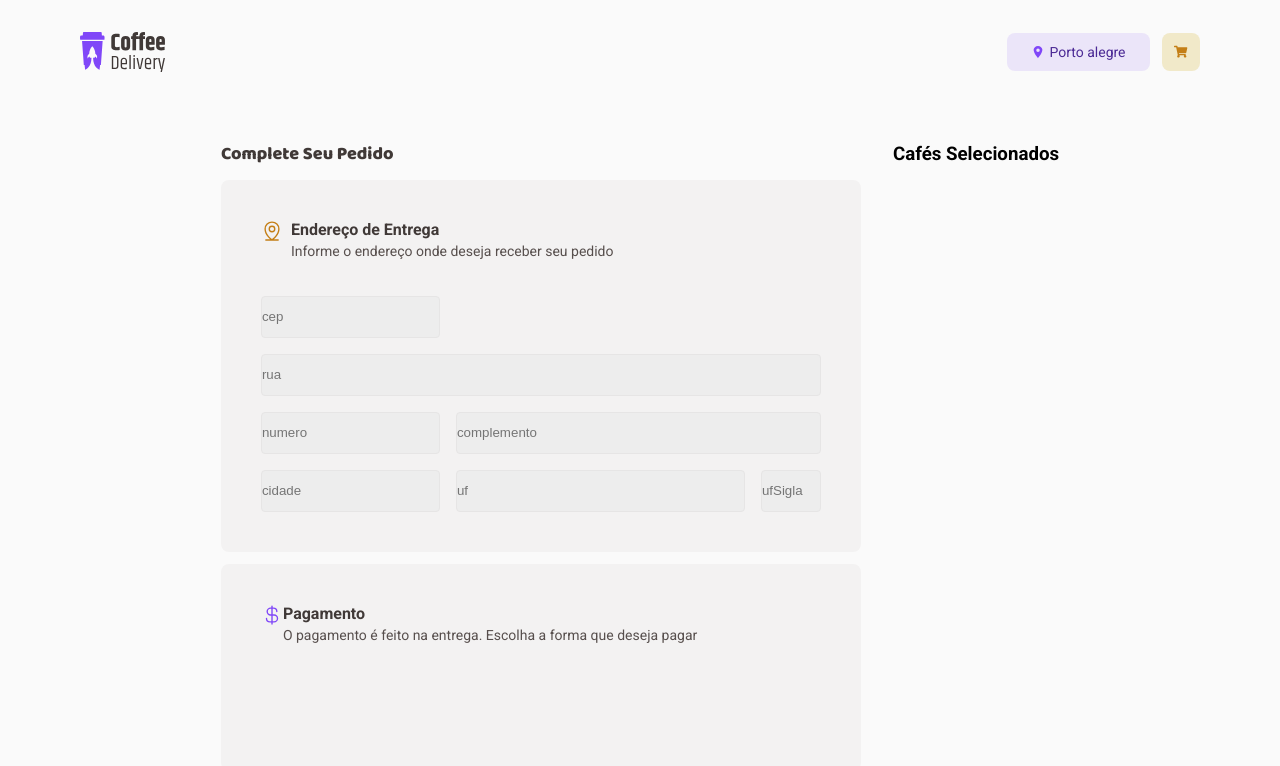
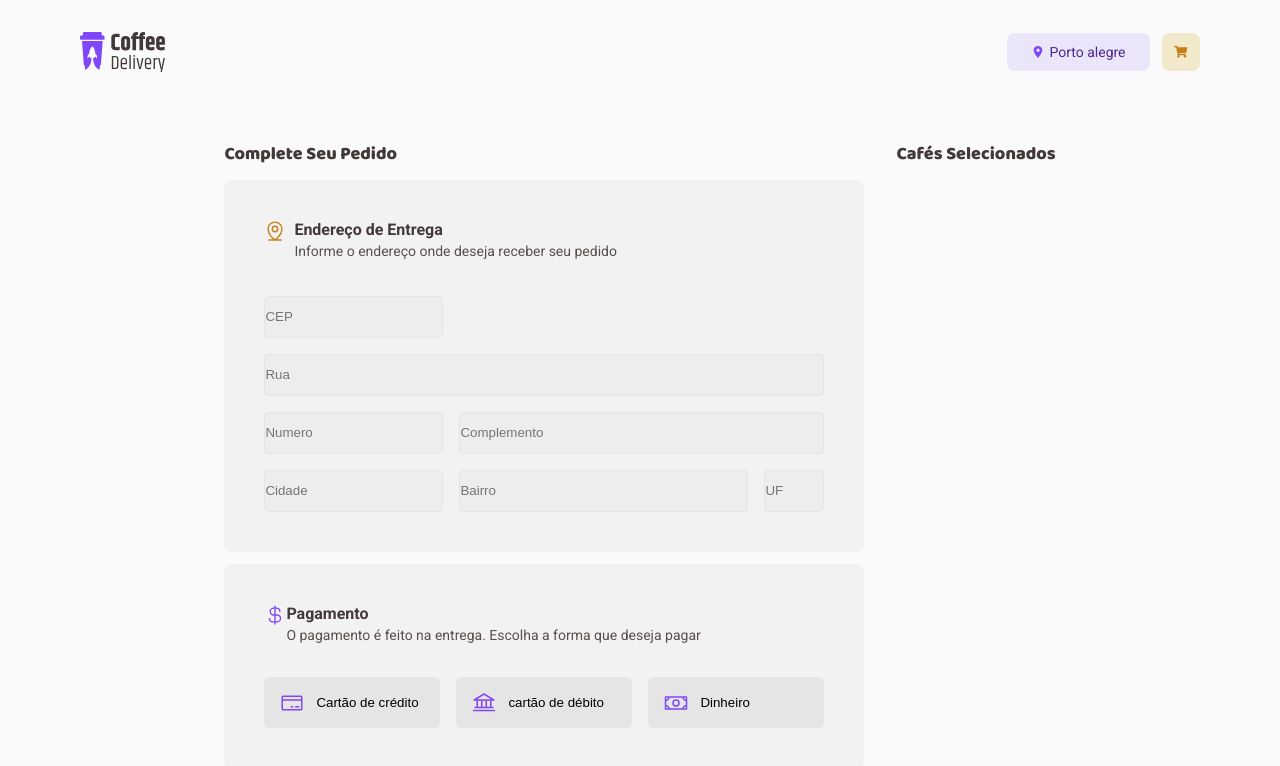
Before and after one commit to KawanHSB/desafio-02-coffe-delivery, a React (Vite) app: page /checkout in a window 1280 px wide. Shown: the top 766 px of the page. Built offline with nearby package versions, Linux system fonts and the light colour scheme.

Commit message:
payment section

```diff
--- a/src/pages/Checkout/components/CompleteSeuPedido/index.tsx
+++ b/src/pages/Checkout/components/CompleteSeuPedido/index.tsx
@@ -1,5 +1,11 @@
 import styles from './styles.module.scss'
-import { MapPinLine, CurrencyDollar } from '@phosphor-icons/react'
+import {
+  MapPinLine,
+  CurrencyDollar,
+  CreditCard,
+  Bank,
+  Money,
+} from '@phosphor-icons/react'
 export function CompleteSeuPedido() {
   return (
     <div className={styles.componentWraper}>
@@ -14,13 +20,13 @@ export function CompleteSeuPedido() {
             </span>
           </span>
           <form className={styles.formAdress}>
-            <input className={styles.cep} placeholder="cep" />
-            <input className={styles.rua} placeholder="rua" />
-            <input className={styles.numero} placeholder="numero" />
-            <input className={styles.complemento} placeholder="complemento" />
-            <input className={styles.cidade} placeholder="cidade" />
-            <input className={styles.uf} placeholder="uf" />
-            <input className={styles.ufSigla} placeholder="ufSigla" />
+            <input className={styles.cep} placeholder="CEP" />
+            <input className={styles.rua} placeholder="Rua" />
+            <input className={styles.numero} placeholder="Numero" />
+            <input className={styles.complemento} placeholder="Complemento" />
+            <input className={styles.bairro} placeholder="Bairro" />
+            <input className={styles.cidade} placeholder="Cidade" />
+            <input className={styles.uf} placeholder="UF" />
           </form>
         </span>
       </div>
@@ -36,7 +42,20 @@ export function CompleteSeuPedido() {
             </p>
           </span>
         </span>
-        <div className={styles.paymentWraper}></div>
+        <div className={styles.paymentWraper}>
+          <button>
+            <CreditCard className={styles.icon} />
+            <span>Cartão de crédito</span>
+          </button>
+          <button>
+            <Bank className={styles.icon} />
+            <span>cartão de débito</span>
+          </button>
+          <button>
+            <Money className={styles.icon} />
+            <span>Dinheiro</span>
+          </button>
+        </div>
       </div>
     </div>
   )
--- a/src/pages/Checkout/components/CompleteSeuPedido/styles.module.scss
+++ b/src/pages/Checkout/components/CompleteSeuPedido/styles.module.scss
@@ -3,24 +3,6 @@
     width: 40rem;
     height: 39.313rem;
     margin-right: 1rem;
-
-    h3 {
-        font-family: "Baloo 2", sans-serif;
-        font-weight: 900;
-        font-size: 1.125rem;
-        color: var(--subtitle);
-    }
-
-    h5 {
-        font-size: 1rem;
-        font-family: "Roboto",sans-serif;
-        color: var(--subtitle);
-     }
-
-    p {
-        font-size: 0.875rem;
-        color: var(--text);
-    }
 
         .endereco {
             display: flex;
@@ -83,7 +65,7 @@
                     grid-row-end: 4;
                 }
                 .bairro {
-                    grid-column-start: 1;
+                    grid-column-start: 2;
                     grid-column-end: 4;
                     grid-row-start: 4;
                     grid-row-end: 5;
@@ -100,7 +82,7 @@
                     grid-row-start: 4;
                     grid-row-end: 5;
                 }
-            .ufSigla {
+            .uf {
                 grid-column-start: 4;
                 grid-column-end: 5;
                 grid-row-start: 4;
@@ -143,9 +125,35 @@
 
         .paymentWraper {
             display: flex;
-            justify-content: center;
+            justify-content: space-between;
             margin-top: 2rem;
+            margin-left: 2.5rem;
+            margin-right: 2.5rem;
 
+            button {
+                display: flex;
+                align-items: center;
+                border: none;
+                background: var(--button);
+                height: 3.188rem;
+                width: 11rem;
+                border-radius: 6px;
+
+                &:hover {
+                    background: var(--hover);
+                }
+
+                .icon {
+                    margin-left: 1rem;
+                    color: var(--purple);
+                    height: 1.5rem;
+                    width: 1.5rem;
+                }
+
+                span {
+                    margin-left: 0.75rem;
+                }
+            }
         }
     }
 }
--- a/src/pages/Checkout/style.module.scss
+++ b/src/pages/Checkout/style.module.scss
@@ -2,4 +2,22 @@
     display: flex;
     justify-content: center;
     margin-top: 2.5rem;
+
+    h3 {
+        font-family: "Baloo 2", sans-serif;
+        font-weight: 900;
+        font-size: 1.125rem;
+        color: var(--subtitle);
+    }
+
+    h5 {
+        font-size: 1rem;
+        font-family: "Roboto",sans-serif;
+        color: var(--subtitle);
+     }
+
+    p {
+        font-size: 0.875rem;
+        color: var(--text);
+    }
 }
```
